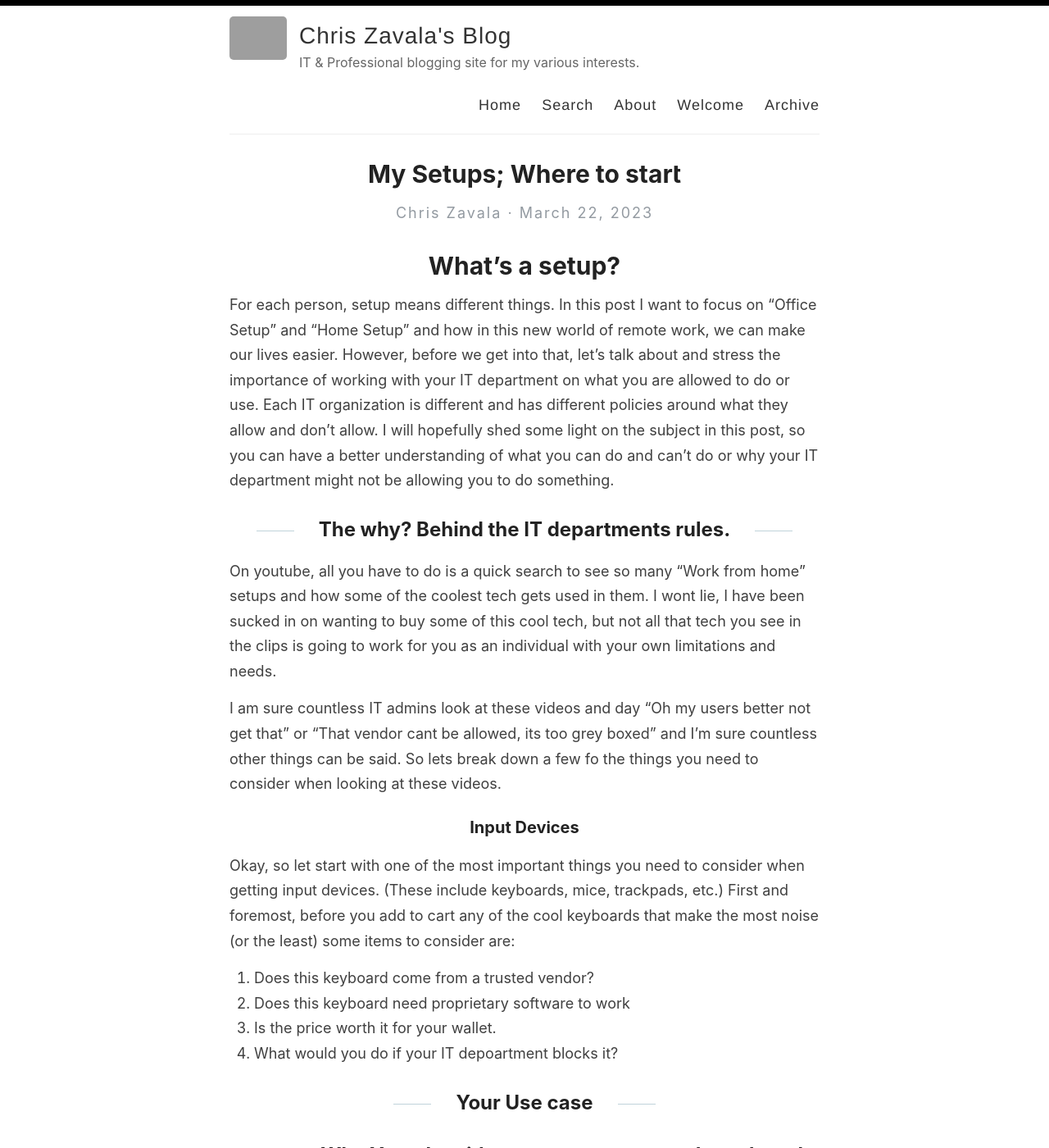
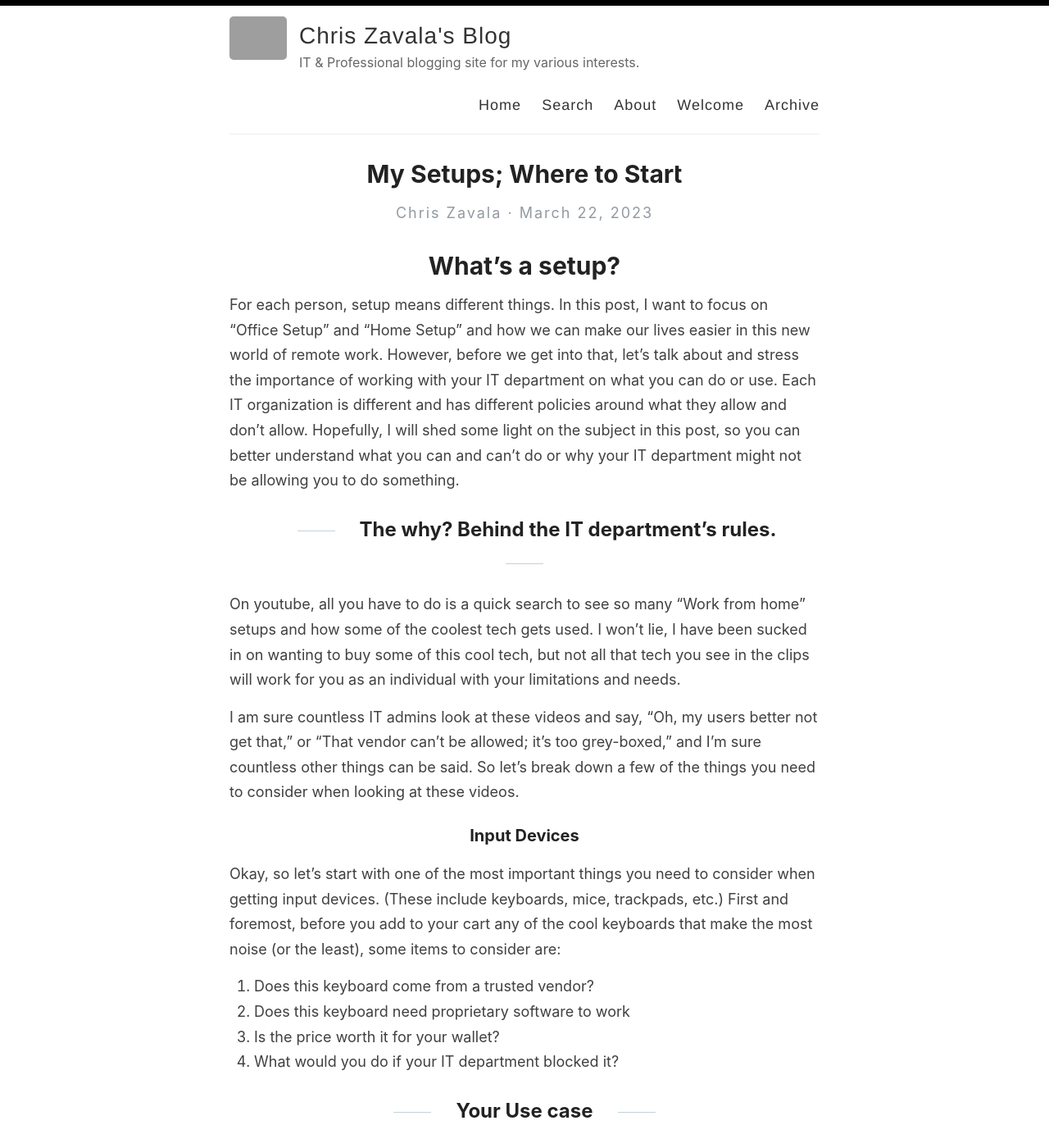
Before and after one commit to zavalalabs/zavalalabs.github.io, a Jekyll site: the page built from _posts/2023-3-22-Developing.md, in a window 1280 px wide and 1400 px high. Shown: the whole window at 82% size. Built offline with Jekyll 4.4.1, drawn with Linux system fonts in a browser that asks for light colours; some of the changed text lies outside the part shown; grey boxes are pictures that could not be loaded.

Commit message:
After word processing to see how it looks

```diff
--- a/_posts/2023-3-22-Developing.md
+++ b/_posts/2023-3-22-Developing.md
@@ -1,27 +1,27 @@
 ---
 layout: post
-title: My Setups; Where to start
+title: My Setups; Where to Start
 
 ---
 
 # What's a setup?
 
-For each person, setup means different things. In this post I want to focus on "Office Setup" and "Home Setup" and how in this new world of remote work, we can make our lives easier. However, before we get into that, let's talk about and stress the importance of working with your IT department on what you are allowed to do or use. Each IT organization is different and has different policies around what they allow and don't allow. I will hopefully shed some light on the subject in this post, so you can have a better understanding of what you can do and can't do or why your IT department might not be allowing you to do something.
+For each person, setup means different things. In this post, I want to focus on "Office Setup" and "Home Setup" and how we can make our lives easier in this new world of remote work. However, before we get into that, let's talk about and stress the importance of working with your IT department on what you can do or use. Each IT organization is different and has different policies around what they allow and don't allow. Hopefully, I will shed some light on the subject in this post, so you can better understand what you can and can't do or why your IT department might not be allowing you to do something.
 
-## The why? Behind the IT departments rules.
+## The why? Behind the IT department's rules.
 
-On youtube, all you have to do is a quick search to see so many "Work from home" setups and how some of the coolest tech gets used in them. I wont lie, I have been sucked in on wanting to buy some of this cool tech, but not all that tech you see in the clips is going to work for you as an individual with your own limitations and needs.
+On youtube, all you have to do is a quick search to see so many "Work from home" setups and how some of the coolest tech gets used. I won't lie, I have been sucked in on wanting to buy some of this cool tech, but not all that tech you see in the clips will work for you as an individual with your limitations and needs.
 
-I am sure countless IT admins look at these videos and day "Oh my users better not get that" or "That vendor cant be allowed, its too grey boxed" and I'm sure countless other things can be said. So lets break down a few fo the things you need to consider when looking at these videos.
+I am sure countless IT admins look at these videos and say, "Oh, my users better not get that," or "That vendor can't be allowed; it's too grey-boxed," and I'm sure countless other things can be said. So let's break down a few of the things you need to consider when looking at these videos.
 
 ### Input Devices
 
-Okay, so let start with one of the most important things you need to consider when getting input devices. (These include keyboards, mice, trackpads, etc.) First and foremost, before you add to cart any of the cool keyboards that make the most noise (or the least) some items to consider are:
+Okay, so let's start with one of the most important things you need to consider when getting input devices. (These include keyboards, mice, trackpads, etc.) First and foremost, before you add to your cart any of the cool keyboards that make the most noise (or the least), some items to consider are:
+
 1. Does this keyboard come from a trusted vendor?
 2. Does this keyboard need proprietary software to work
-3. Is the price worth it for your wallet.
-4. What would you do if your IT depoartment blocks it?
-
+3. Is the price worth it for your wallet?
+4. What would you do if your IT department blocked it?
 
 ## Your Use case
 
@@ -33,4 +33,4 @@
 
 ### Office Setup
 
-Now for my office setup where I spend my in-office days, I use 2, monitors in contrast to my home setup to do my day-to-day work. At the time of writing this, I spend only a few days in the office as a hybrid worker. What my organization offers vs what your organization offers is going to be different. So for me to say "This is what you should do" is not going to work.
+Now for my office setup where I spend my in-office days, I use 2 monitors in contrast to my home setup to do my day-to-day work. When writing this, I spend only a few days in the office as a hybrid worker. What my organization offers vs. what your organization provides will be different. So for me to say, "This is what you should do," will not work.
```
